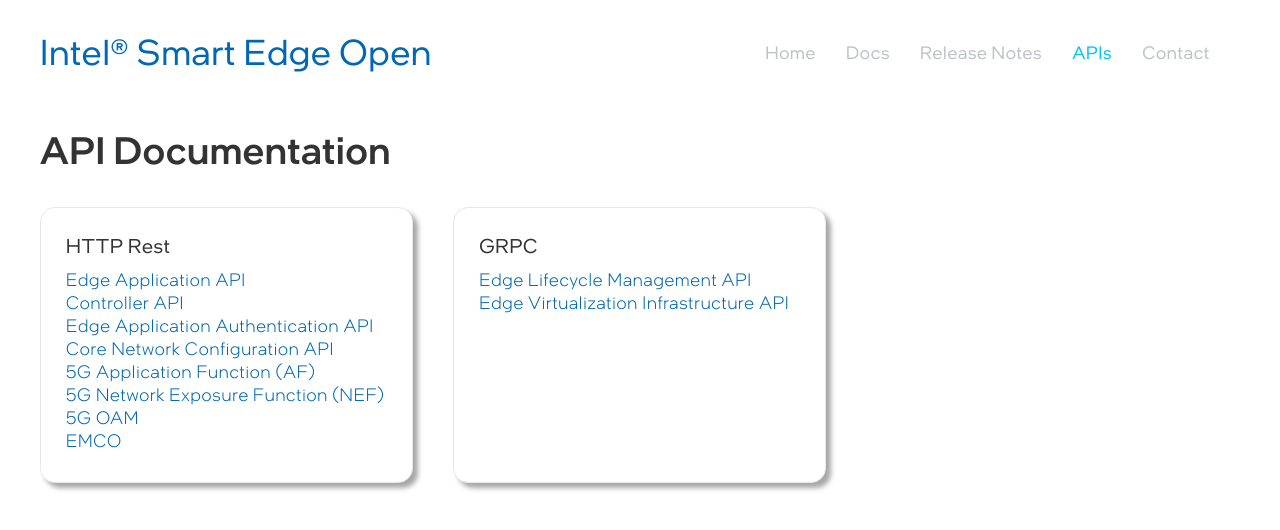
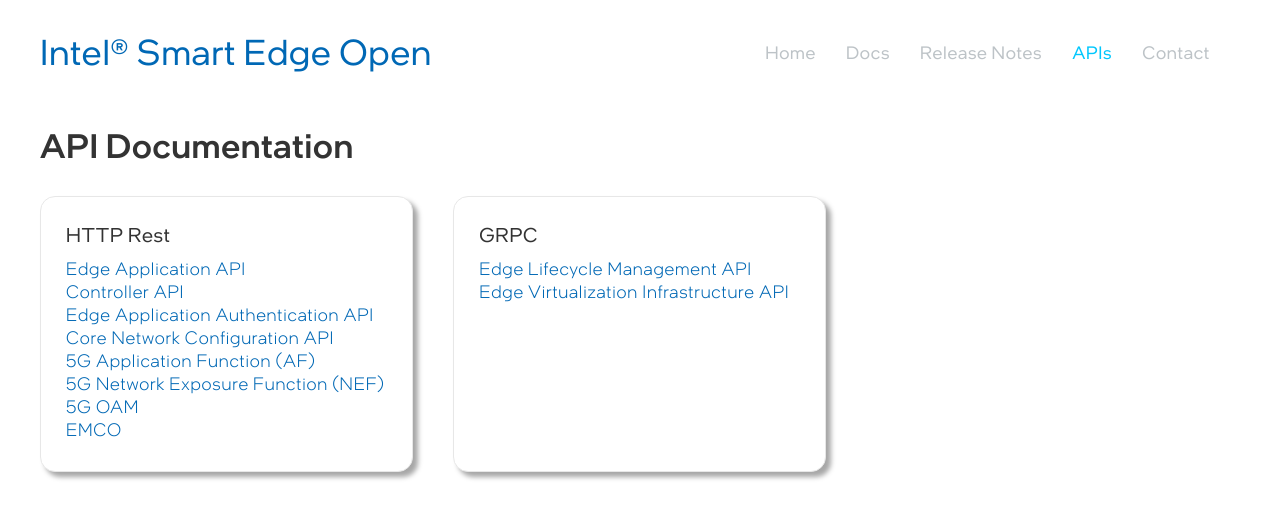
Before and after one commit to intelsmartedgeons/intelsmartedgeons.github.io, a Jekyll site: the page built from api-documentation.md, in a window 1280 px wide. Shown: the top 530 px of the page. Built offline with Jekyll 4.4.1, drawn with Linux system fonts in a browser that asks for light colours; some web fonts are replaced.

```diff
--- a/api-documentation.md
+++ b/api-documentation.md
@@ -27,7 +27,7 @@
 
 <section class="inner-page-padding" id="swagger-ui">
     <div id="api-heading">
-        <h1 class="uk-article-title blog-title uk-margin-remove-bottom">API Documentation</h1>
+        <h1 class="blog-title uk-margin-remove-bottom">API Documentation</h1>
         <div class="boxHead boxHeadExplore boxAPI uk-child-width-1-3@m uk-grid-match uk-text-center uk-grid uk-grid-stack" data-uk-grid="">
             <div class="uk-first-column">
                 <div class="boxHeadBox uk-card uk-card-default uk-box-shadow-medium uk-card-hover uk-card-body uk-inline border-radius-large border-xlight">
```
